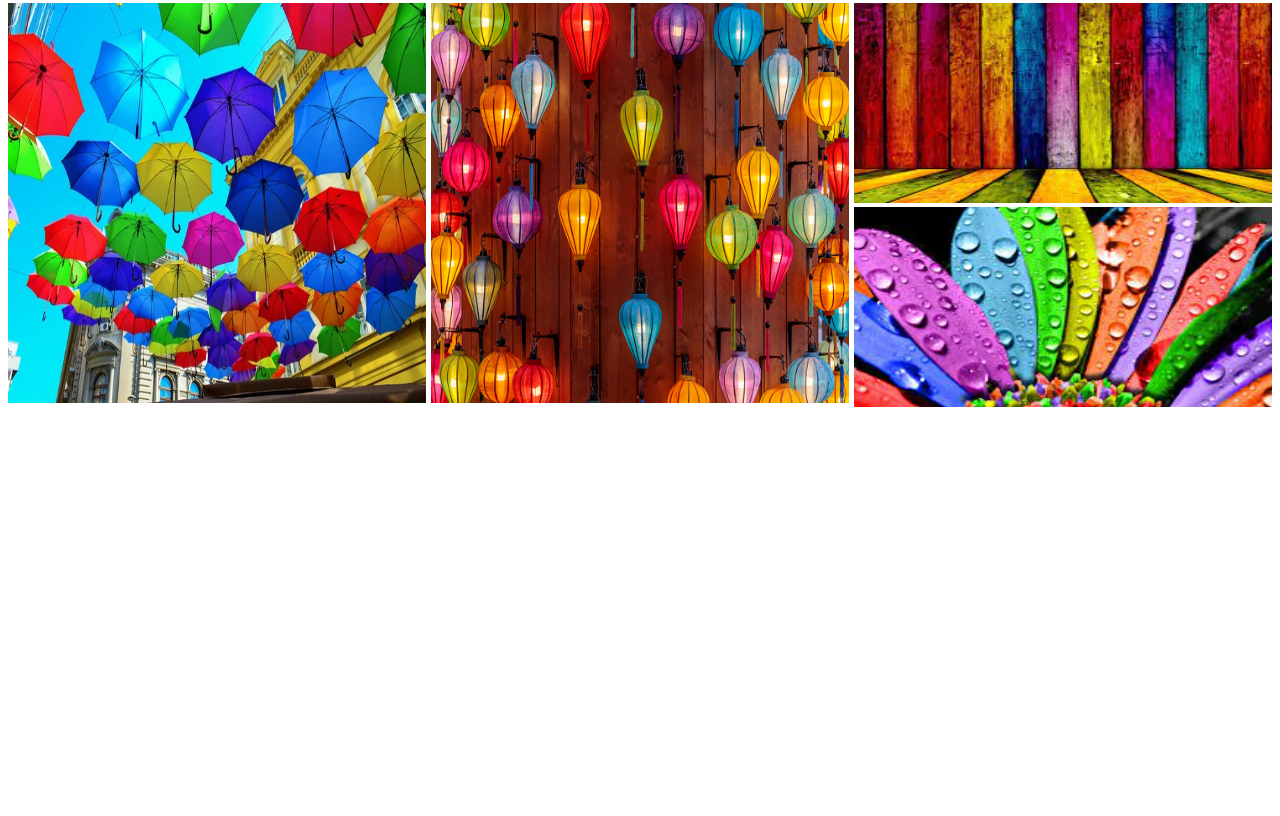
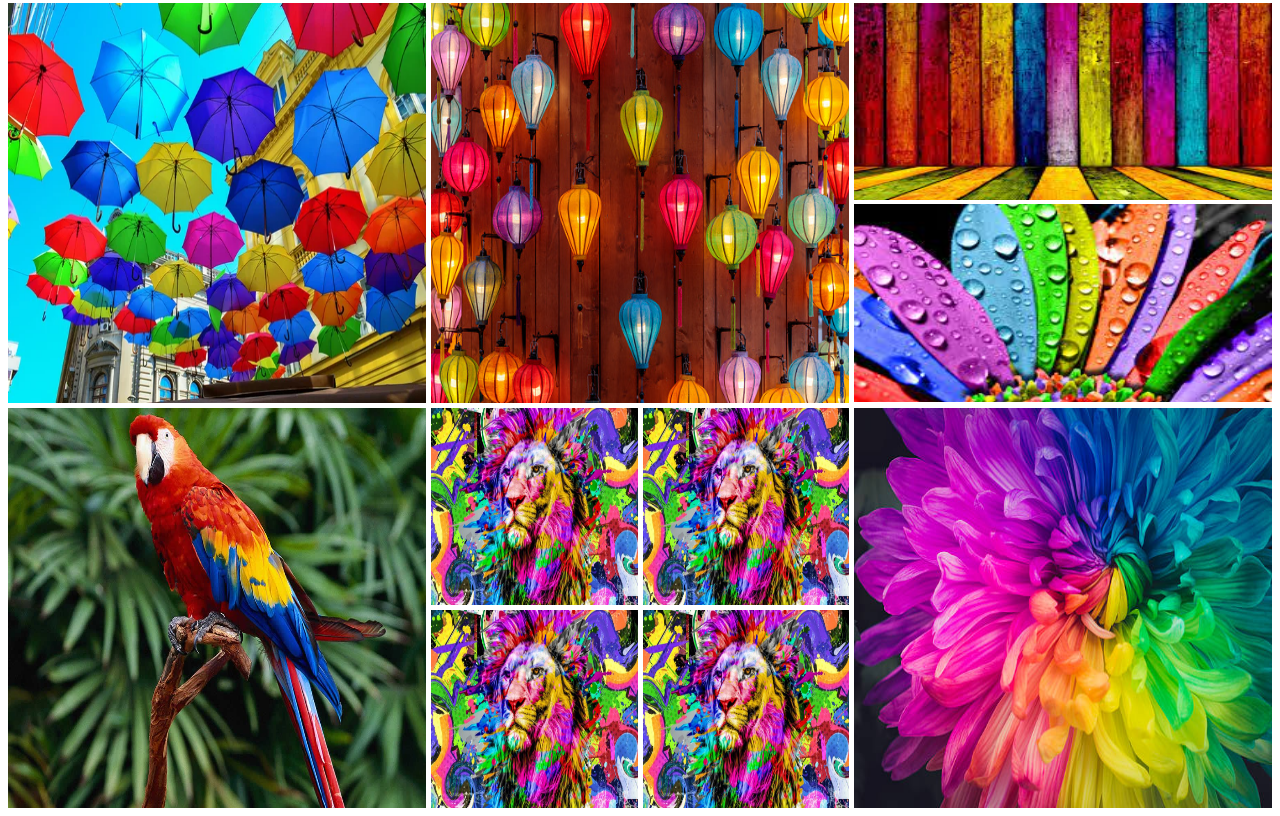
Before and after one commit to Ji-Jetu/mod-7-task, a plain HTML site: page picture-collage.html in a window 1280 px wide. Shown: the part 482-1298 px from the top of the page. Before the commit the page ends 893 px from the top, so only its background shows below. Drawn offline with Linux system fonts and the light colour scheme.

Commit message:
done and ....

```diff
--- a/css/style.css
+++ b/css/style.css
@@ -12,5 +12,10 @@ img {
     flex: 1;
 }
 .vertical-coll{
-    height: 50%;
+    height: calc((100% - 5px)/2);
 }
+.box-collage{
+    display: grid;
+    grid-template-columns: repeat(2, 1fr);
+    gap: 5px;
+}
--- a/picture-collage.html
+++ b/picture-collage.html
@@ -29,6 +29,20 @@
                     <img src="./images/E.jpg" alt="img">
                 </div>
             </div>
+            <div class="row">
+                <div>
+                    <img src="./images/F.jpg" alt="img">
+                </div>
+                <div class="box-collage">
+                    <img src="./images/G.jpg" alt="img">
+                    <img src="./images/G.jpg" alt="img">
+                    <img src="./images/G.jpg" alt="img">
+                    <img src="./images/G.jpg" alt="img">
+                </div>
+                <div>
+                    <img src="./images/H.jpg" alt="img">
+                </div>
+            </div>
         </section>
     </main>
 
```
